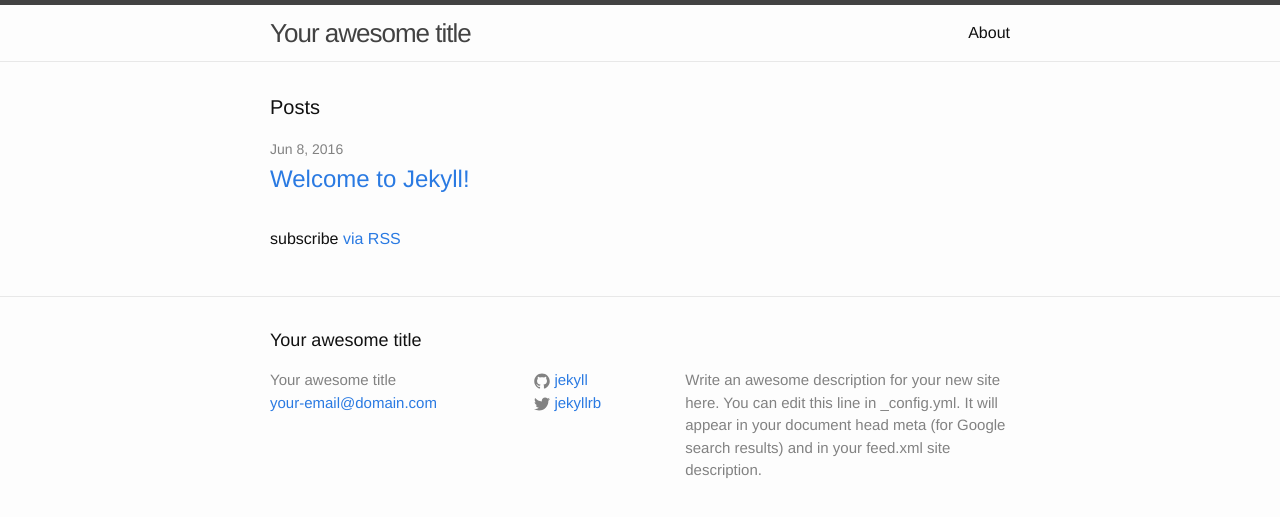
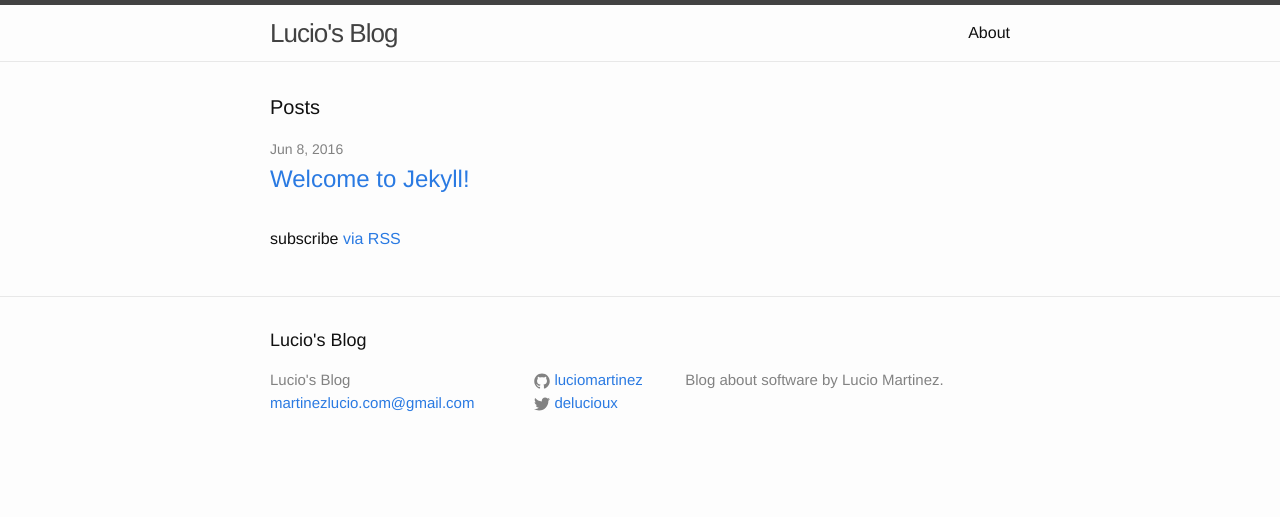
Before and after one commit to luciomartinez/luciomartinez.github.io, a Jekyll site: the page built from index.html, in a window 1280 px wide. Shown: the top 517 px of the page. Built offline with Jekyll 4.4.1, drawn with Linux system fonts in a browser that asks for light colours.

Commit message:
Update configs values to my personal data, add favicon

```diff
--- a/_config.yml
+++ b/_config.yml
@@ -6,16 +6,14 @@
 # 'jekyll serve'. If you change this file, please restart the server process.
 
 # Site settings
-title: Your awesome title
-email: your-email@domain.com
+title: Lucio's Blog
+email: martinezlucio.com@gmail.com
 description: > # this means to ignore newlines until "baseurl:"
-  Write an awesome description for your new site here. You can edit this
-  line in _config.yml. It will appear in your document head meta (for
-  Google search results) and in your feed.xml site description.
+  Blog about software by Lucio Martinez.
 baseurl: "" # the subpath of your site, e.g. /blog
-url: "http://yourdomain.com" # the base hostname & protocol for your site
-twitter_username: jekyllrb
-github_username:  jekyll
+url: "http://luciomartinez.github.io"
+twitter_username: delucioux
+github_username:  luciomartinez
 
 # Build settings
 markdown: kramdown
--- a/_includes/head.html
+++ b/_includes/head.html
@@ -3,6 +3,7 @@
   <meta http-equiv="X-UA-Compatible" content="IE=edge">
   <meta name="viewport" content="width=device-width, initial-scale=1">
 
+  <link rel="icon" type="image/x-icon" href="/favicon.ico">
   <title>{% if page.title %}{{ page.title | escape }}{% else %}{{ site.title | escape }}{% endif %}</title>
   <meta name="description" content="{% if page.excerpt %}{{ page.excerpt | strip_html | strip_newlines | truncate: 160 }}{% else %}{{ site.description }}{% endif %}">
 
```
